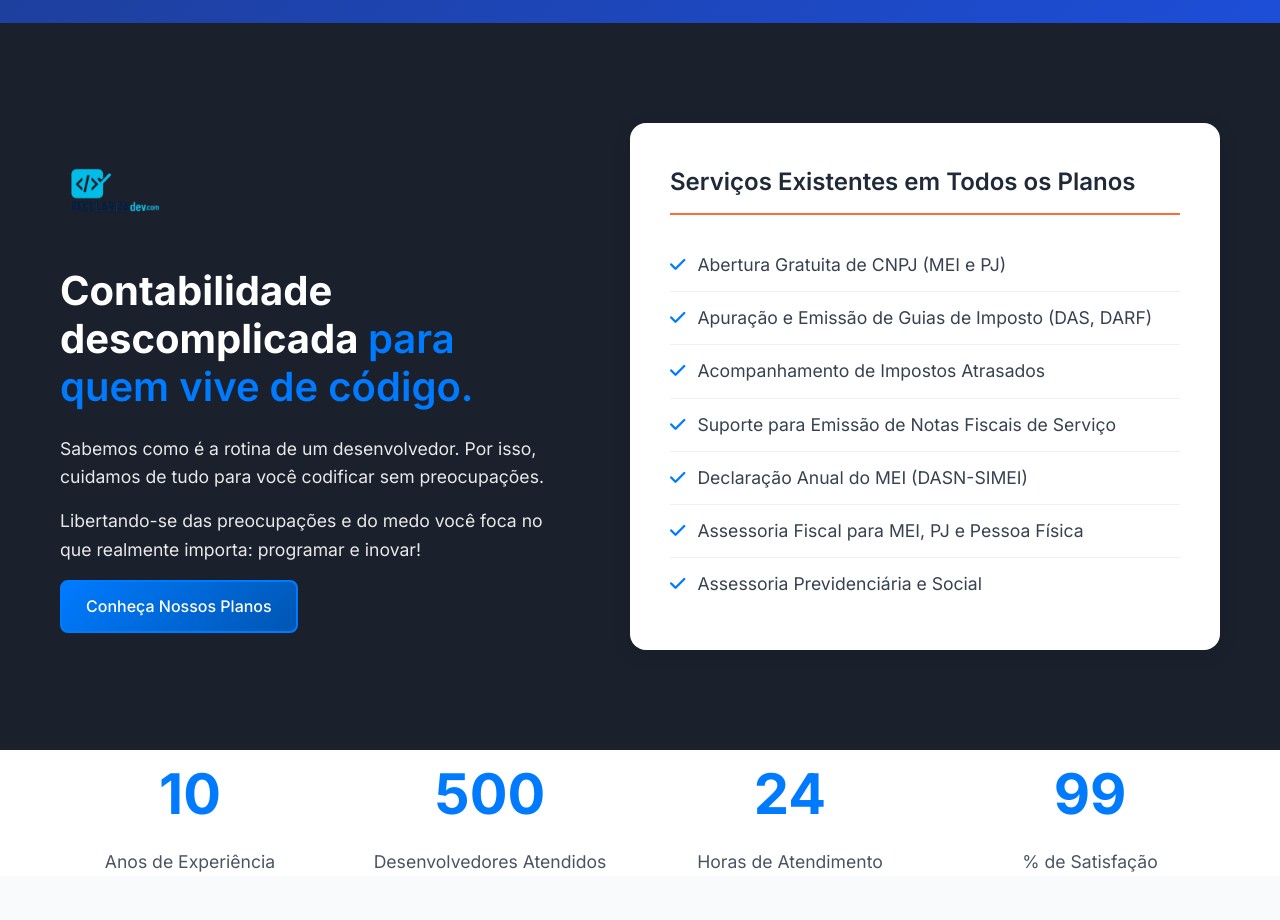
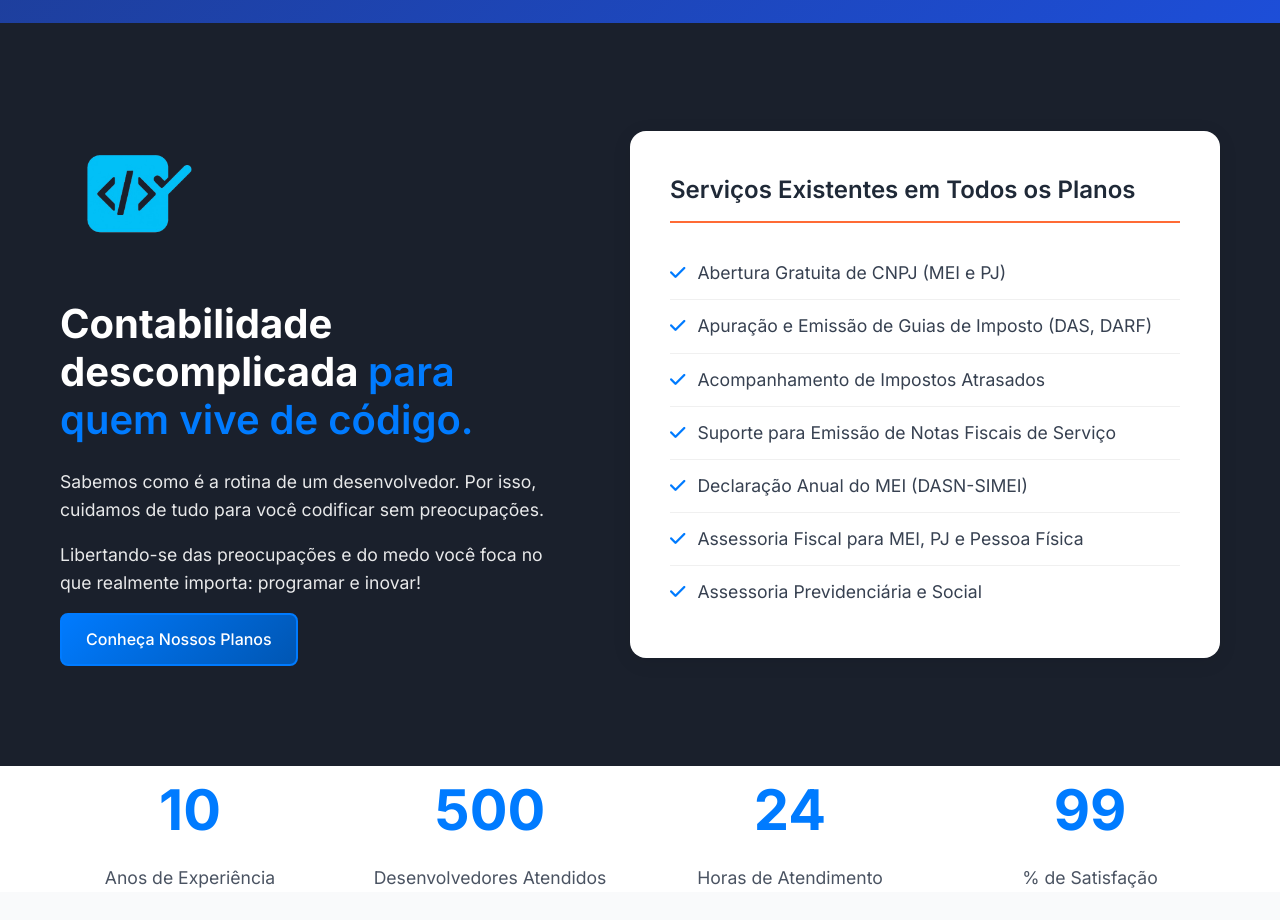
Before and after one commit to chrmentor/siteregularizadev, a plain HTML site: page index.html in a window 1280 px wide. Shown: the part 2000-2920 px from the top of the page. Drawn offline with nearby package versions, Linux system fonts and the light colour scheme.

Commit message:
Add files via upload

```diff
--- a/index.html
+++ b/index.html
@@ -142,7 +142,7 @@
 <section id="servicos" class="services-new">
         <div class="container services-new-container">
             <div class="services-new-left">
-                <img src="logo.png" alt="Logo Regulariza Caminhoneiro" class="services-new-logo">
+                <img src="logo_transparente.png" alt="Logo Regulariza Caminhoneiro" class="services-new-logo">
                 <h2>Contabilidade descomplicada <span class="highlight">para quem vive de código.</span></h2>
                 <p>Sabemos como é a rotina de um desenvolvedor. Por isso, cuidamos de tudo para você codificar sem preocupações.</p>
                 <p>Libertando-se das preocupações e do medo você foca no que realmente importa: programar e inovar!</p>
--- a/styles.css
+++ b/styles.css
@@ -845,7 +845,7 @@ body {
 }
 
 .services-new-logo {
-    width: 100px;
+    width: 150px;
     margin-bottom: 20px;
 }
 
```
